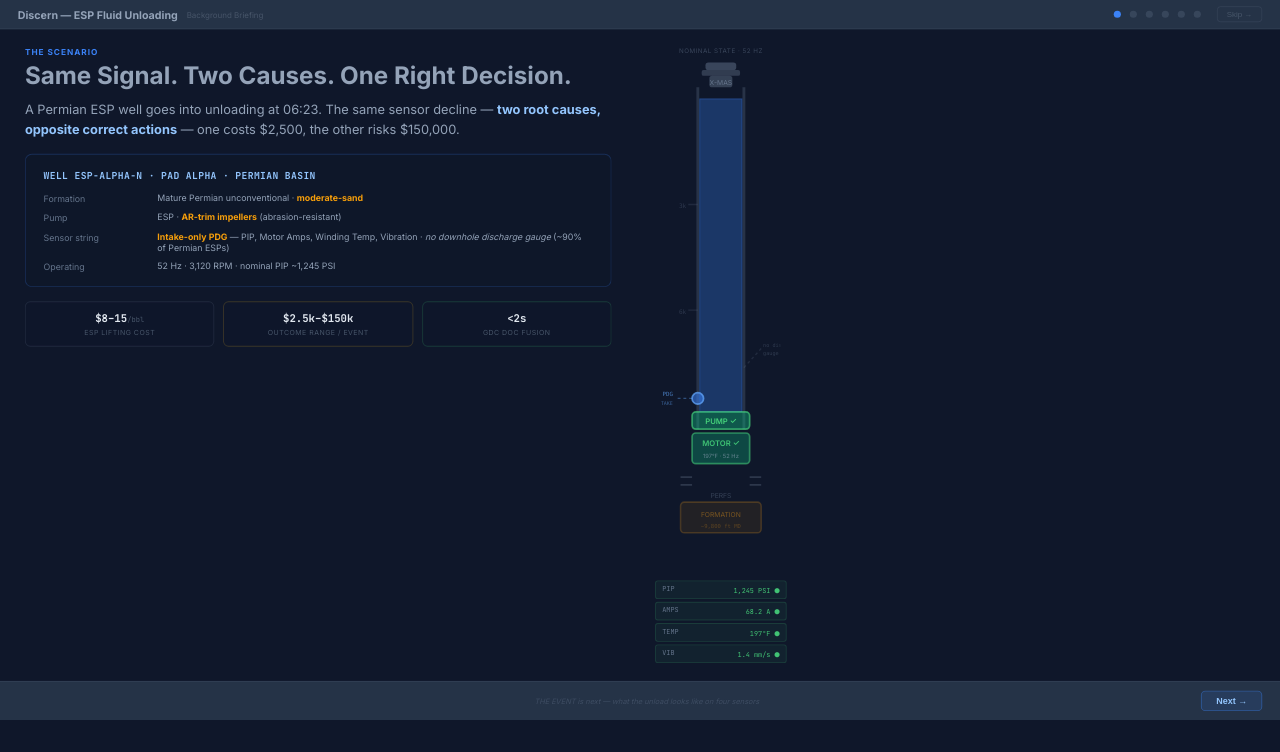
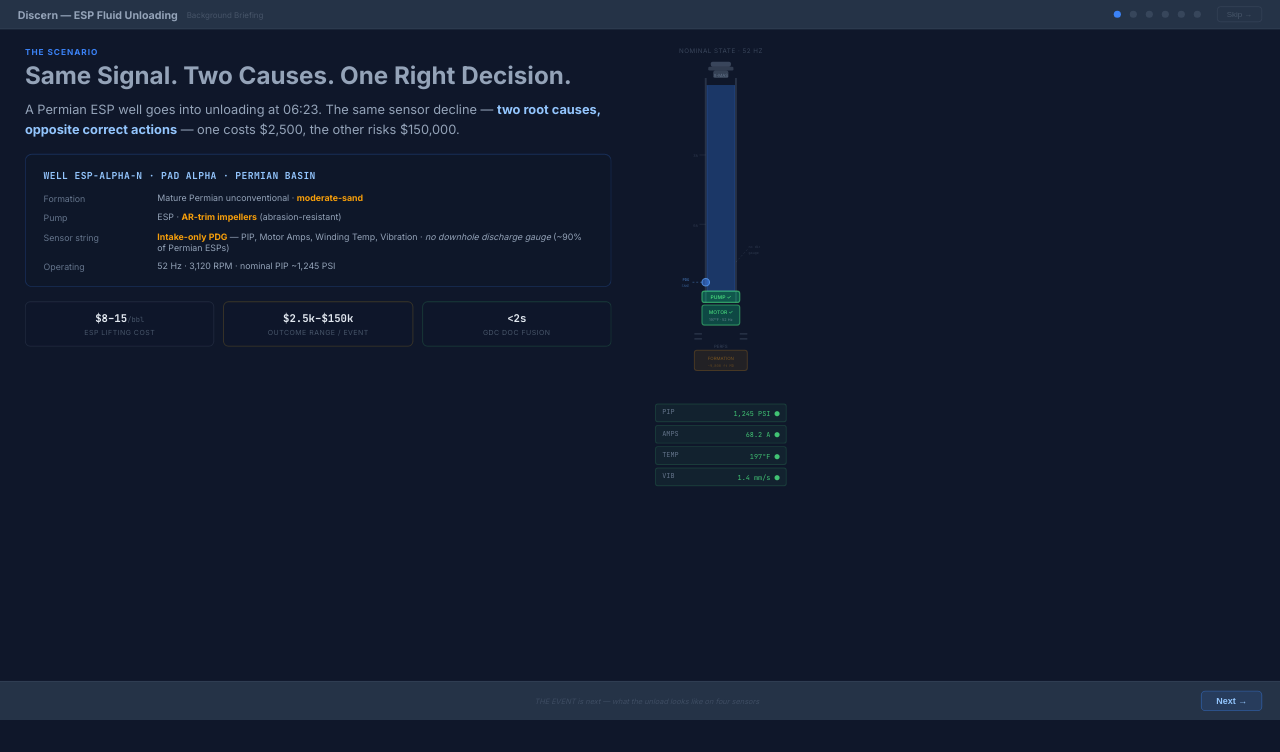
Before and after one commit to bdau-goog/gdc-pm, a FastAPI app: page / in a window 1280 px wide. Shown: the part 48-800 px from the top of the page. Run offline with FastAPI, Linux system fonts and the light colour scheme; data that the repository does not hold is empty; some libraries are stand-ins or nearby versions.

Commit message:
P1 SVG: explicit height:380px + revert align-items to flex-start
SVG viewBox 62:268 at width:auto;height:380px renders ~88px wide x 380px
tall — full wellbore visible (X-MAS to FORMATION), proportional aspect.
Outer panel reverted to align-items:flex-start so columns are natural
height (left ~450px text, right ~490px SVG+tiles) with no empty stretch.

Image: sha256:71f0f0c4

```diff
--- a/gke/fault-trigger-ui/templates/tab_h1.html
+++ b/gke/fault-trigger-ui/templates/tab_h1.html
@@ -26,7 +26,7 @@
         </div>
 
         <!-- ── PANEL 1: This Well ── -->
-        <div v-if="h1BriefingPanel===1" style="flex:1;display:flex;min-height:0;padding:20px 28px;gap:28px;overflow:hidden;align-items:stretch">
+        <div v-if="h1BriefingPanel===1" style="flex:1;display:flex;min-height:0;padding:20px 28px;gap:28px;overflow:hidden;align-items:flex-start">
 
           <!-- Left: scope declaration -->
           <div style="flex:0 1 660px;min-width:0;display:flex;flex-direction:column;gap:16px;overflow:hidden">
@@ -74,10 +74,9 @@
           </div>
 
           <!-- Right: nominal wellbore SVG + sensor readouts -->
-          <div style="flex:0 0 190px;display:flex;flex-direction:column;align-items:center;gap:6px;min-height:0;overflow:hidden">
-            <div style="font-size:0.44rem;text-transform:uppercase;letter-spacing:0.08em;color:rgba(100,116,139,0.5);flex-shrink:0">NOMINAL STATE · 52 Hz</div>
-            <div style="flex:1;min-height:0;overflow:hidden;display:flex;align-items:flex-start;justify-content:center;width:100%">
-            <svg viewBox="0 0 62 268" style="height:100%;width:auto;max-width:148px">
+          <div style="flex:0 0 190px;display:flex;flex-direction:column;align-items:center;gap:6px">
+            <div style="font-size:0.44rem;text-transform:uppercase;letter-spacing:0.08em;color:rgba(100,116,139,0.5)">NOMINAL STATE · 52 Hz</div>
+            <svg viewBox="0 0 62 268" style="width:auto;height:380px;max-width:148px;flex-shrink:0">
               <rect x="23" y="1" width="16" height="4" rx="1.5" fill="rgba(100,116,139,0.5)"/>
               <rect x="21" y="5" width="20" height="3" rx="1" fill="rgba(100,116,139,0.4)"/>
               <rect x="25" y="8" width="12" height="6" rx="1.5" fill="rgba(100,116,139,0.45)"/>
@@ -115,7 +114,6 @@
               <text x="31" y="238" text-anchor="middle" fill="rgba(180,120,30,0.6)" font-size="3.5" font-family="Inter,sans-serif">FORMATION</text>
               <text x="31" y="243.5" text-anchor="middle" fill="rgba(180,120,30,0.4)" font-size="2.9" font-family="monospace">~9,800 ft MD</text>
             </svg>
-            </div>
             <div style="display:flex;flex-direction:column;gap:3px;width:148px;flex-shrink:0">
               <div style="display:flex;justify-content:space-between;font-size:0.48rem;font-family:var(--mono);padding:3px 7px;background:rgba(74,222,128,0.06);border:1px solid rgba(74,222,128,0.15);border-radius:3px"><span style="color:#64748b">PIP</span><span style="color:rgba(74,222,128,0.85)">1,245 PSI <span class="h1-ok-dot">&#x25CF;</span></span></div>
               <div style="display:flex;justify-content:space-between;font-size:0.48rem;font-family:var(--mono);padding:3px 7px;background:rgba(74,222,128,0.06);border:1px solid rgba(74,222,128,0.15);border-radius:3px"><span style="color:#64748b">AMPS</span><span style="color:rgba(74,222,128,0.85)">68.2 A <span class="h1-ok-dot">&#x25CF;</span></span></div>
```
